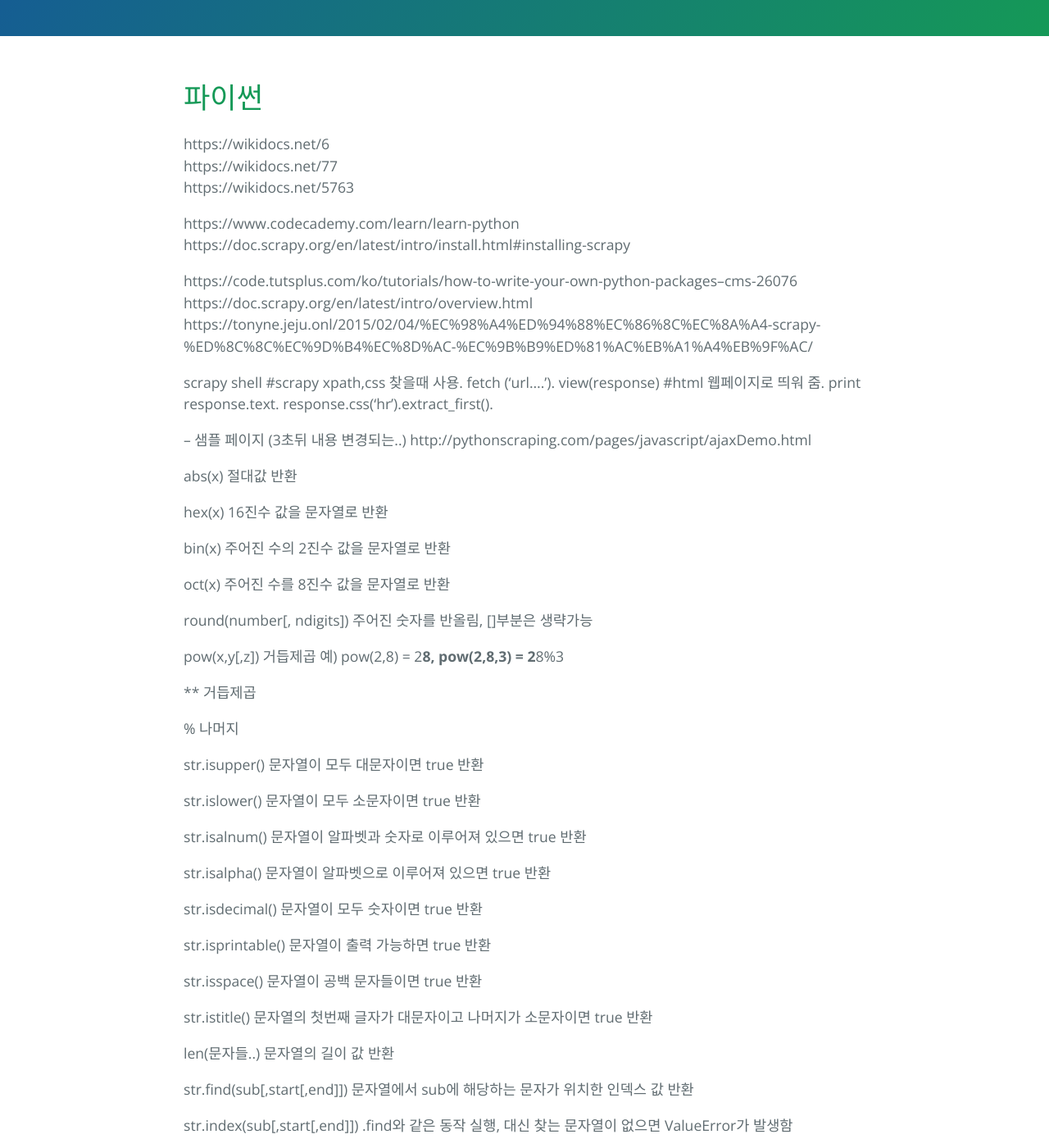
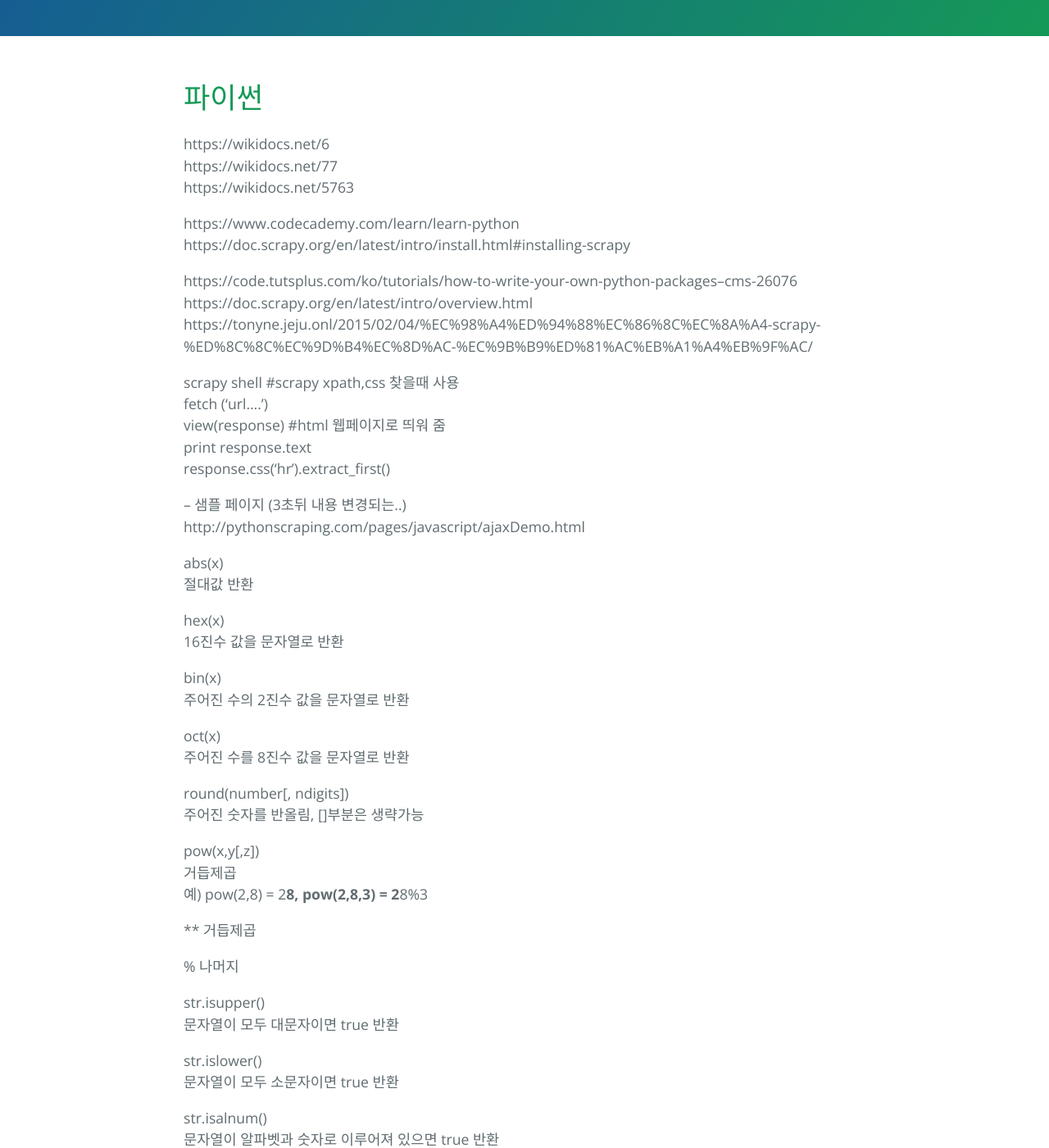
Before and after one commit to zzingyuna/test_site.github.io, a Jekyll site: the page built from _posts/2018-04-30-python_study.md, in a window 1280 px wide and 1400 px high, scrolled down 306 px. Shown: the whole window at 82% size. Built offline with Jekyll 4.4.1, drawn with Linux system fonts in a browser that asks for light colours; some of the changed text lies outside the part shown.

Commit message:
Update 2018-04-30-python_study.md

```diff
--- a/_posts/2018-04-30-python_study.md
+++ b/_posts/2018-04-30-python_study.md
@@ -17,11 +17,11 @@ https://doc.scrapy.org/en/latest/intro/overview.html
 https://tonyne.jeju.onl/2015/02/04/%EC%98%A4%ED%94%88%EC%86%8C%EC%8A%A4-scrapy-%ED%8C%8C%EC%9D%B4%EC%8D%AC-%EC%9B%B9%ED%81%AC%EB%A1%A4%EB%9F%AC/
 
 
-scrapy shell   #scrapy xpath,css 찾을때 사용.
-fetch ('url....').
-view(response)   #html 웹페이지로 띄워 줌.
-print response.text.
-response.css('hr').extract_first().
+scrapy shell   #scrapy xpath,css 찾을때 사용
+fetch ('url....')
+view(response)   #html 웹페이지로 띄워 줌
+print response.text
+response.css('hr').extract_first()
 
 
 -- 샘플 페이지 (3초뒤 내용 변경되는..)
```
